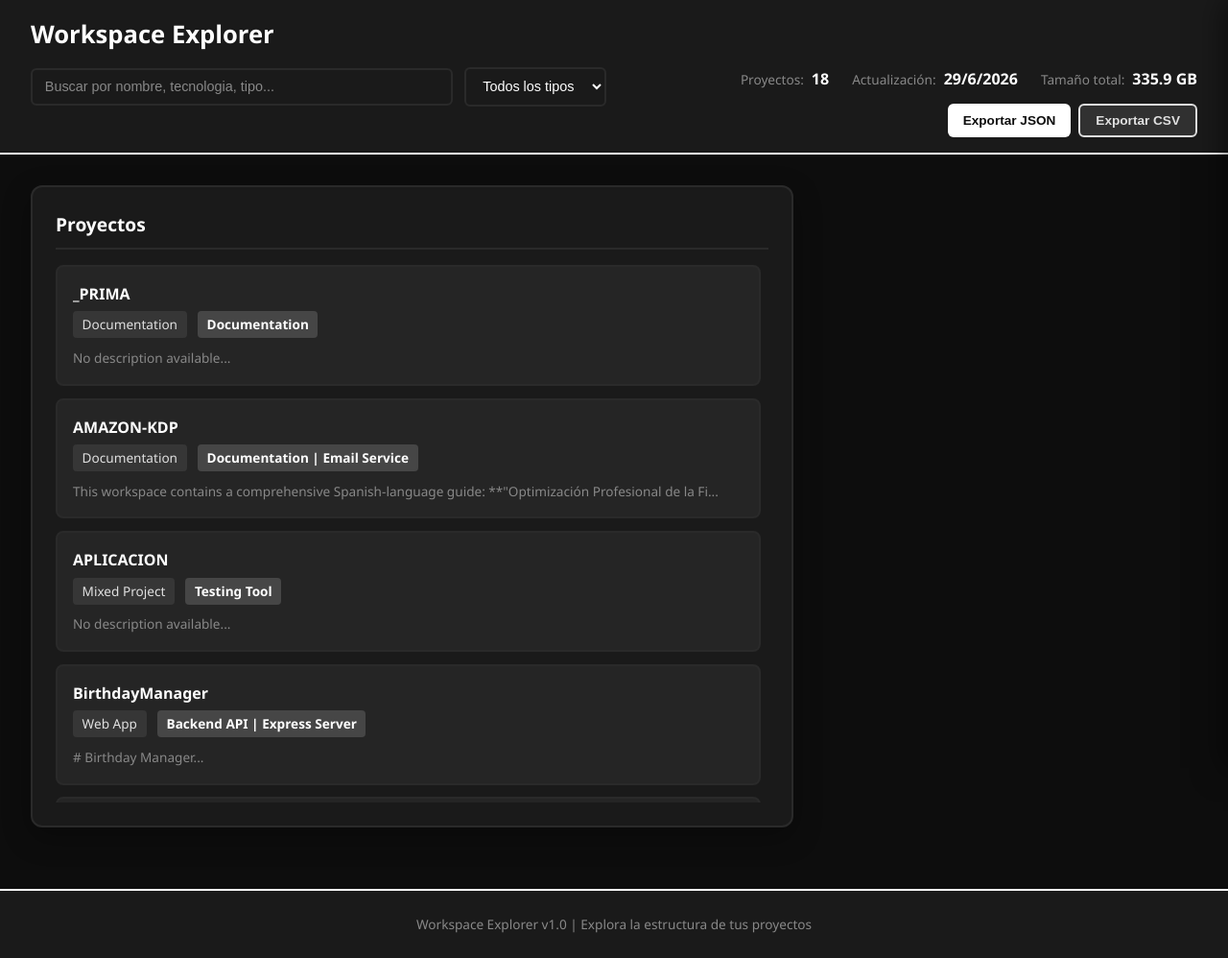
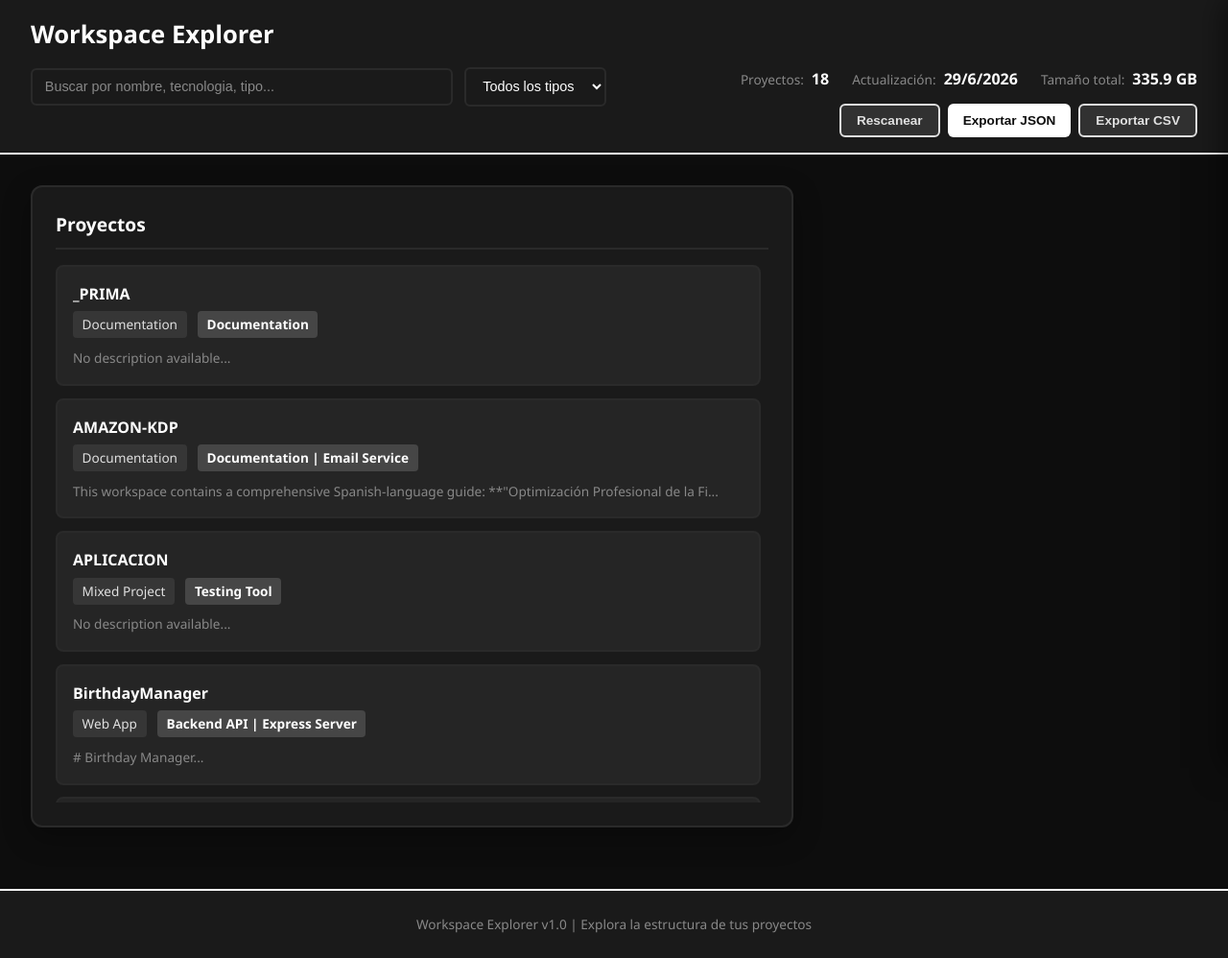
Before and after one commit to jorsenc/whatsapp-fragmenter, a plain HTML site: page index.html in a window 1280 px wide. Shown: the whole page at 96% size. Drawn offline with Linux system fonts and the light colour scheme.

Commit message:
Feature: boton Rescanear para actualizar proyectos
- Boton 'Rescanear' en header para re-explorar el workspace
- Endpoint /rescan que ejecuta scan-workspace.js dinamicamente
- Actualiza la lista sin necesidad de refrescar la pagina
- Muestra estado (Escaneando... -> OK)
- Cierra sidebar tras rescanear

```diff
--- a/index.html
+++ b/index.html
@@ -750,6 +750,7 @@
                 </div>
 
                 <div class="header-buttons">
+                    <button class="btn-secondary" onclick="rescanWorkspace()">Rescanear</button>
                     <button class="btn-primary" onclick="exportJSON()">Exportar JSON</button>
                     <button class="btn-secondary" onclick="exportCSV()">Exportar CSV</button>
                 </div>
@@ -1120,6 +1121,42 @@
             }
         });
 
+        async function rescanWorkspace() {
+            const originalText = document.querySelector('.header-buttons button:first-child').textContent;
+            const button = document.querySelector('.header-buttons button:first-child');
+
+            button.textContent = 'Escaneando...';
+            button.disabled = true;
+
+            try {
+                const response = await fetch('/rescan');
+                const data = await response.json();
+
+                allProjects = data.projects;
+                document.getElementById('stat-projects').textContent = data.projectCount;
+                document.getElementById('stat-time').textContent = new Date(data.scannedAt).toLocaleDateString('es-ES');
+
+                const totalSize = calculateTotalSize(allProjects);
+                document.getElementById('stat-size').textContent = totalSize;
+
+                renderProjects(allProjects);
+                closeSidebar();
+
+                button.textContent = 'OK';
+                setTimeout(() => {
+                    button.textContent = originalText;
+                    button.disabled = false;
+                }, 2000);
+            } catch (error) {
+                console.error('Error rescaneando:', error);
+                button.textContent = 'Error';
+                setTimeout(() => {
+                    button.textContent = originalText;
+                    button.disabled = false;
+                }, 2000);
+            }
+        }
+
         loadWorkspaceData();
     </script>
 </body>
```
Also changed, not shown: server.js (+19 -0 lines).
